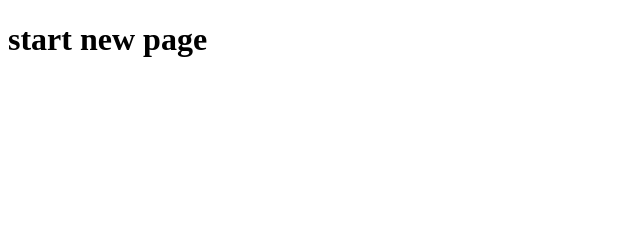
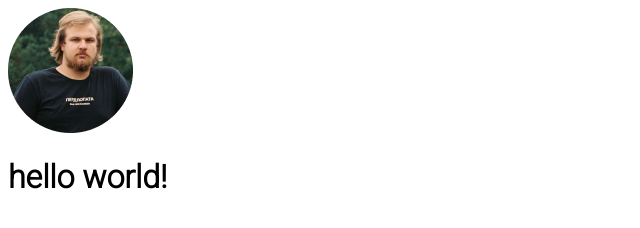
Before and after one commit to namelikethis/rsschool-cv, a plain HTML site: page index.html in a window 1280 px wide. Shown: the whole page, without its empty margins (0-640 px from the left). Drawn offline with Linux system fonts and the light colour scheme.

Commit message:
feat: add favicon and avatar

```diff
--- a/index.html
+++ b/index.html
@@ -5,9 +5,18 @@
     <meta http-equiv="X-UA-Compatible" content="IE=edge">
     <meta name="viewport" content="width=device-width, initial-scale=1.0">
     <title>Zhvirblia_Vasil_CV</title>
+    <link rel="stylesheet" href="./style.css">
+    <link rel="icon" href="./assets/img/favicon.png">
+    <link rel="preconnect" href="https://fonts.googleapis.com">
+<link rel="preconnect" href="https://fonts.gstatic.com" crossorigin>
+<link href="https://fonts.googleapis.com/css2?family=Roboto:wght@300&display=swap" rel="stylesheet">
 </head>
 <body>
-    <h1>start new page</h1>
-
+    <img src="./assets/img/avatar.png" alt="avatar">
+        <source>
+            <alt></alt>
+        </source>
+    </img>
+    <h1>hello world!</h1>
 </body>
 </html>
--- a/style.css
+++ b/style.css
@@ -1,3 +1,6 @@
+body {
+    font-family: "Roboto", sans-serif;
+}
 .container {
     display: flex;
 }
```
Also changed, not shown: assets/img/avatar.png (added), assets/img/favicon.png (added).
